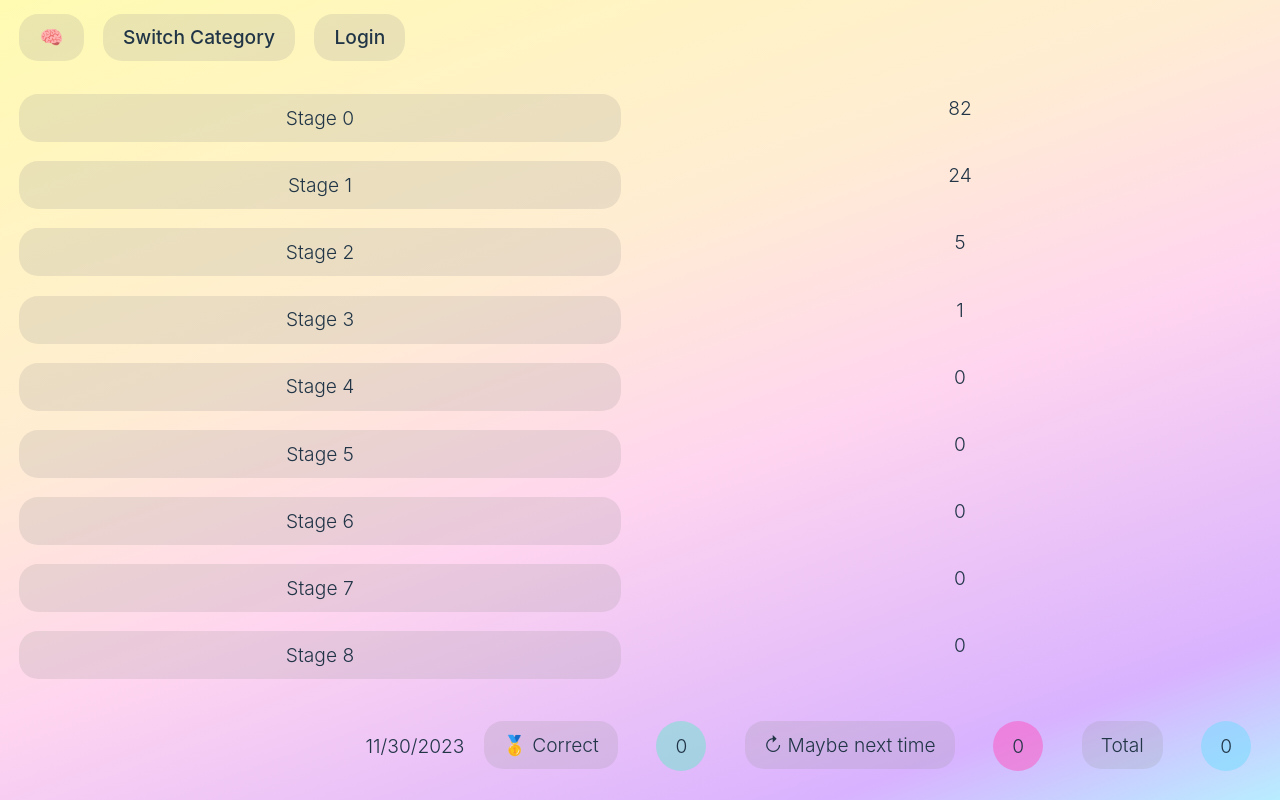
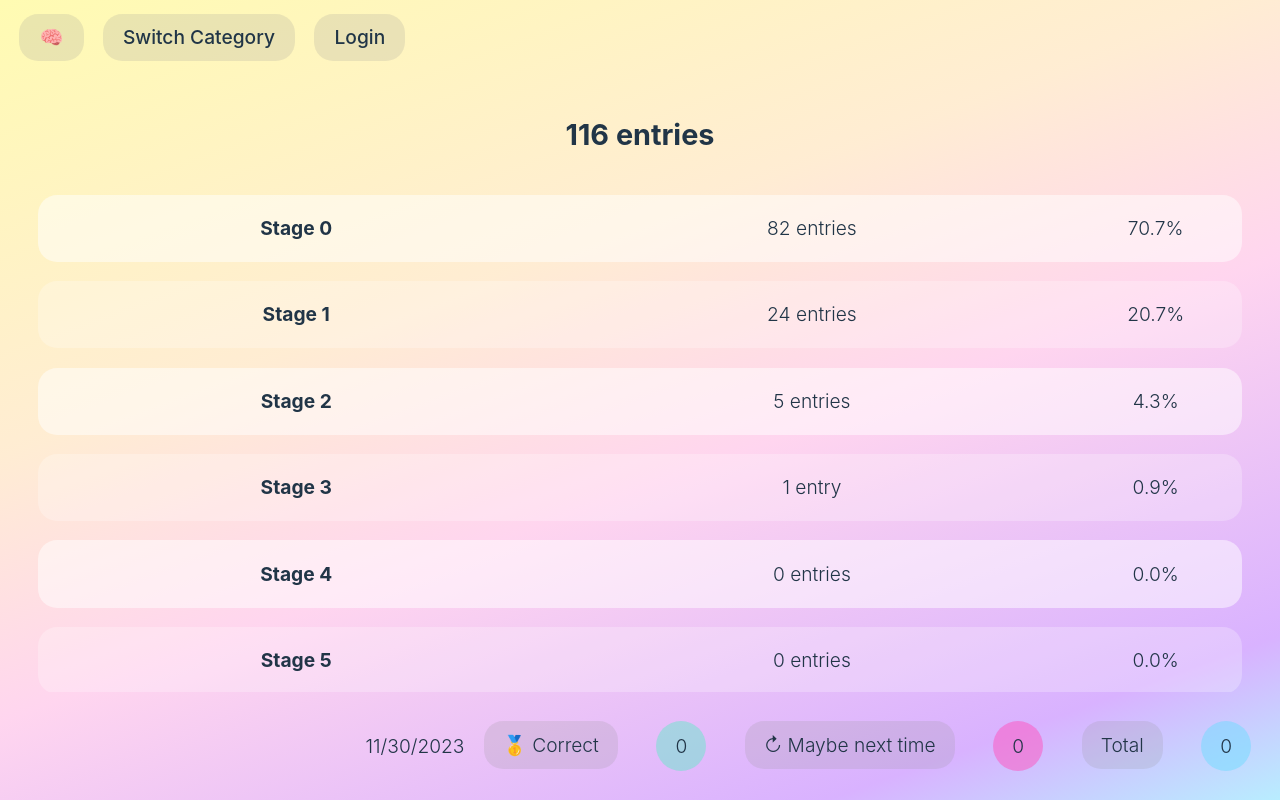
Before and after one commit to extra-jalapenos/apprendio-flashcard-app-frontend, a React (Vite) app: page /analytics in a window 1280 px wide. Built offline with nearby package versions, Linux system fonts and the light colour scheme; data requests are answered from the project's data file.

Commit message:
Analytics render now

```diff
--- a/src/components/Analytics/Analytics.jsx
+++ b/src/components/Analytics/Analytics.jsx
@@ -18,8 +18,9 @@ const analyze = (entries) => {
 const renderResult = (resultObj) => {
   console.log(resultObj)
   return (
-    <div className="twoColumns">
-      {Object.keys(resultObj).map((name, index) => <><label>Stage {name}</label><p>{resultObj[name].length}</p></>)}
+    <div className="list">
+      <h2>{resultObj.total} {resultObj.total === 1 ? "entry" : "entries"}</h2>
+      {Object.keys(resultObj).map((name, index) => <div key={index} className="listentry reviewEntry"><p><b>Stage {name}</b></p><p>{resultObj[name].length || Number(resultObj[name])}{resultObj[name].length === 1 ? " entry": " entries"}</p><p>{((resultObj[name].length || resultObj[name]) / resultObj.total * 100).toFixed(1) + "%"}</p></div>)}
     </div>
   )
 }
--- a/src/components/Analytics/Lookup.jsx
+++ b/src/components/Analytics/Lookup.jsx
@@ -13,7 +13,7 @@ function ListPair ({card, getEntries}) {
   }
 
   return (
-    <div className="listentry threeColumns">
+    <div className="listentry reviewEntry">
       <p>{prompt}</p>
       <p>{answer}</p>
       <div className="buttoncontainer">
@@ -31,7 +31,7 @@ function CategorySection ({title, entries, getEntries}) {
     <section>
       <h2>{title}</h2>
       <div className="list">
-        <div className="listentry">
+        <div className="listentry reviewEntry">
           <p>No entries yet</p>
           <p>… do you want to create one?</p>
           <button onClick={() => navigate("/new-entry")}>➕ Add</button>
--- a/src/components/CreatingEntries/BatchImport.jsx
+++ b/src/components/CreatingEntries/BatchImport.jsx
@@ -34,11 +34,13 @@ export default function BatchImport () {
 
       const reader = new FileReader();
       reader.onload = (e) => {
-        console.log(e.target)
+        console.log(e.target.result)
         const fileContents = e.target.result;
-        const dataArray = fileContents.split("\n");
+        const lineArray = fileContents.split("\n")
+        console.log(lineArray.length, lineArray[0])
+        const dataArray = lineArray.map(line => Array(line.split(",")));
         setData(dataArray);
-        console.log(dataArray)
+        // console.log(dataArray)
       };
       reader.readAsText(file);
     }
@@ -79,7 +81,7 @@ export default function BatchImport () {
         </>
       }
 
-      {!!data && <BatchImportReview data={data} type={"xlsx"} />}
+      {!!data && <BatchImportReview data={data} />}
       </main>
     </>
   )
--- a/src/components/CreatingEntries/BatchImportReview.jsx
+++ b/src/components/CreatingEntries/BatchImportReview.jsx
@@ -1,14 +1,12 @@
 function Row ({rowArr}) {
   return(
-    <li className="fourColumns" >
+    <li className="listentry reviewData" >
       {rowArr.map((cell, index) => <p key={index}>{cell}</p>)}
     </li>
   )
 }
 
 export default function BatchImportReview ({data, type}) {
-
-  console.log(data, type)
   return (
     <>
       <h3>Review your data</h3>
--- a/src/index.css
+++ b/src/index.css
@@ -165,7 +165,16 @@ input, button, .circlebutton {
   border-radius: 1rem;
   margin: 1rem 0;
   display: grid;
+}
+
+.reviewEntry {
+  display: grid;
   grid-template-columns: repeat(2, 3fr) 1fr;
+}
+
+.reviewData {
+  display: grid;
+  grid-template-columns: repeat(auto-fit, 25%);
 }
 
 .list .listentry:nth-child(even) {
```
